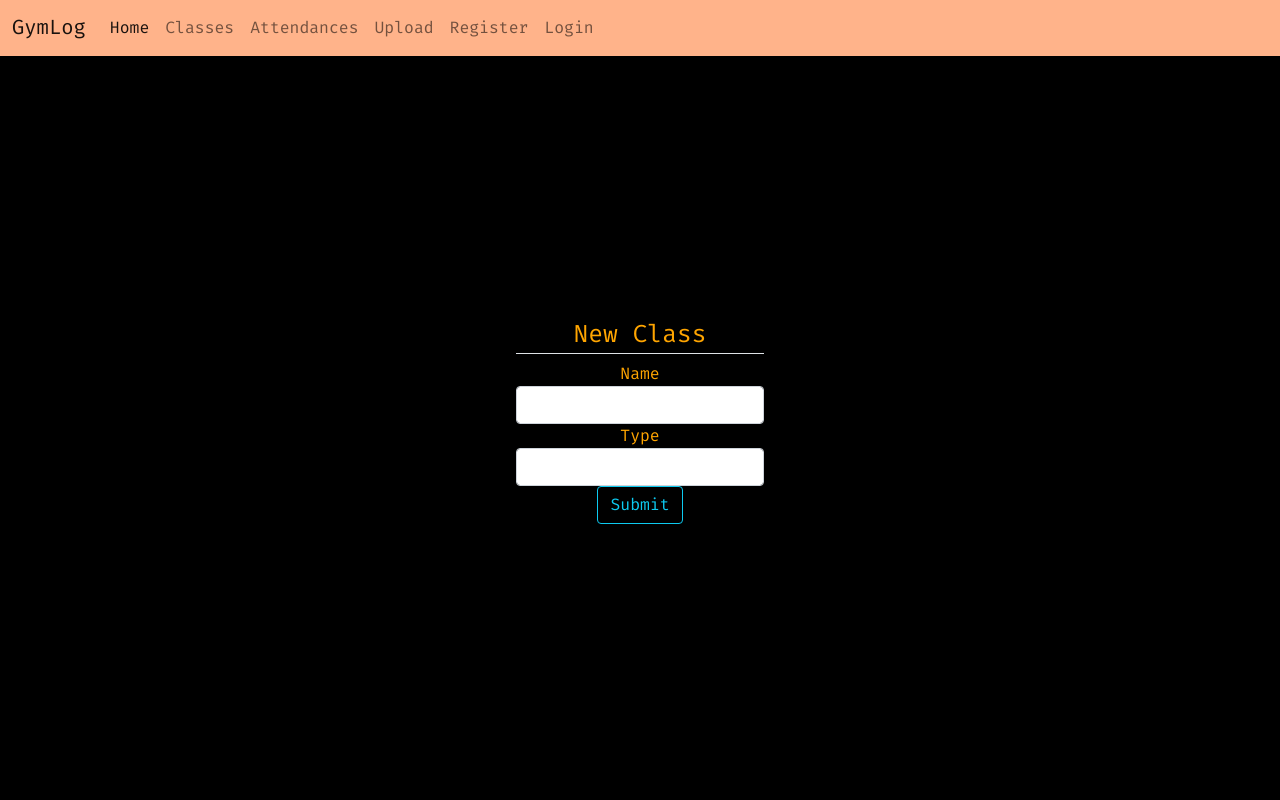
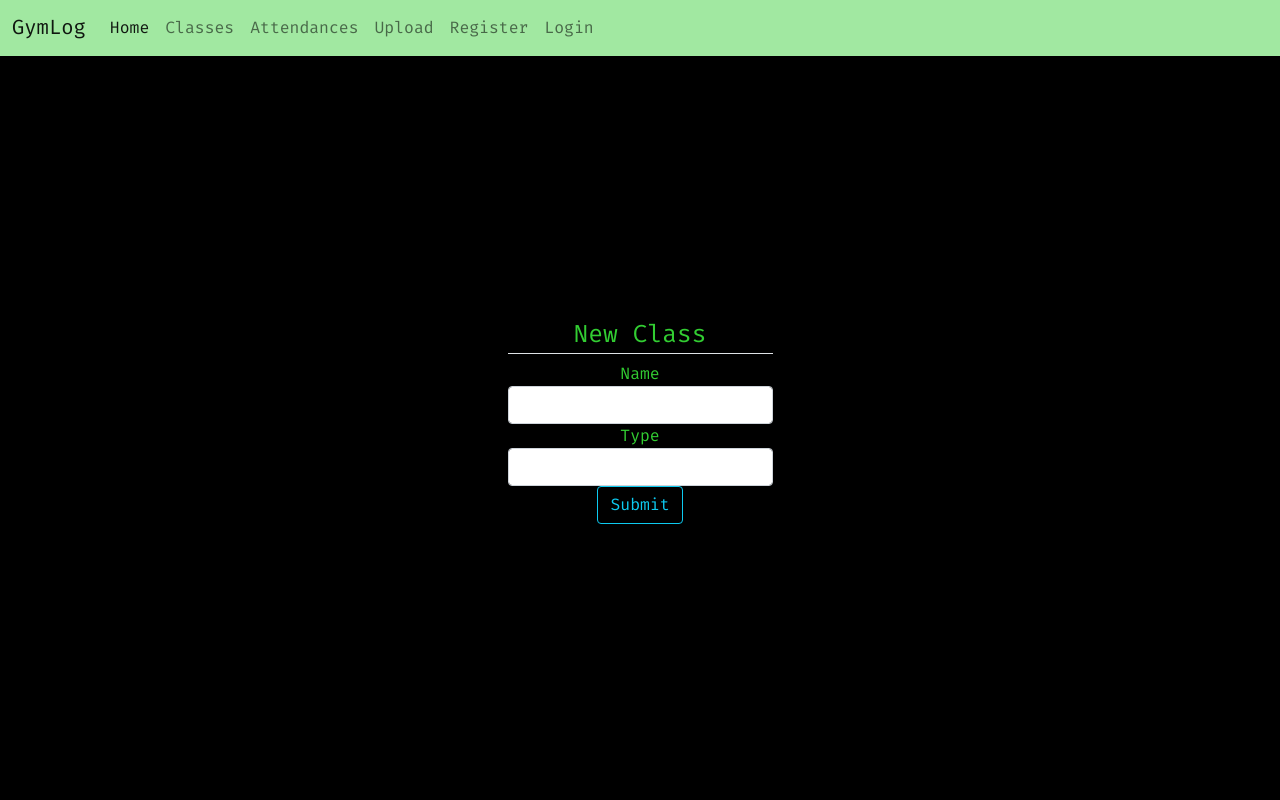
Before and after one commit to ayeryn/gymlog, a Flask app: page /new_class in a window 1280 px wide. Run offline with Flask 3, Linux system fonts and the light colour scheme.

Commit message:
update main

```diff
--- a/app/static/main.css
+++ b/app/static/main.css
@@ -6,8 +6,9 @@
     /* --bg-color: blanchedalmond; */
     --bg-color: black;
     /* --text-color: #002eff; */
-    --text-color: orange;
-    --navbar-color: #ffb38a;
+    --text-color: #32CD32;
+    /* --navbar-color: #ffb38a; */
+    --navbar-color: #A1E8A1;
 }
 
 /* TODO: use another font face */
--- a/app/templates/layout.html
+++ b/app/templates/layout.html
@@ -53,8 +53,6 @@
     </header>
     <main role="main" class="container-fluid">
         <div class="row">
-            <div class="col-md-1"></div>
-            <div class="col-md-10">
             {% with messages = get_flashed_messages(with_categories=true) %}
             {% if messages %}
             {% for category, message in messages %}
@@ -66,8 +64,6 @@
             {% endwith %}
             {% block content %}{% endblock %}
         </div>
-            <div class="col-md-1"></div>
-        </div>
     </main>
     <script src="https://cdn.jsdelivr.net/npm/@popperjs/core@2.9.2/dist/umd/popper.min.js"
         integrity="sha384-IQsoLXl5PILFhosVNubq5LC7Qb9DXgDA9i+tQ8Zj3iwWAwPtgFTxbJ8NT4GN1R8p"
```
Lines whose indentation alone changed are shown as unchanged.
